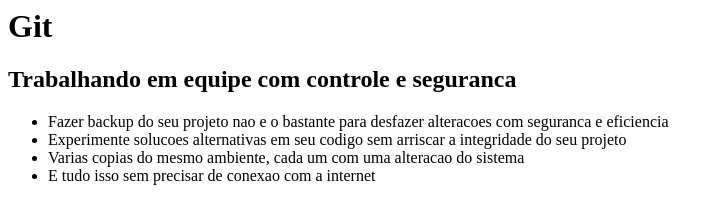
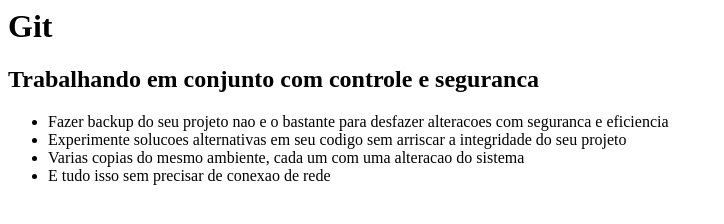
Before and after one commit to elsonjesus/repositorio, a plain HTML site: page index.html in a window 1280 px wide. Shown: the whole page, without its empty margins (0-724 px from the left). Drawn offline with Linux system fonts and the light colour scheme.

Commit message:
modificacao user2

```diff
--- a/index.html
+++ b/index.html
@@ -6,7 +6,7 @@
 
 	<body>
 		<h1>Git</h1>
-		<h2>Trabalhando em equipe com controle e seguranca</h2>
+		<h2>Trabalhando em conjunto com controle e seguranca</h2>
 
 		<ul>
 			<li>Fazer backup do seu projeto nao e o bastante para desfazer
@@ -17,7 +17,7 @@
 			<li>Varias copias do mesmo ambiente, cada um com uma alteracao
 			do sistema</li>
 
-			<li>E tudo isso sem precisar de conexao com a internet</li>
+			<li>E tudo isso sem precisar de conexao de rede</li>
 		</ul>
 	</body>
 
```
